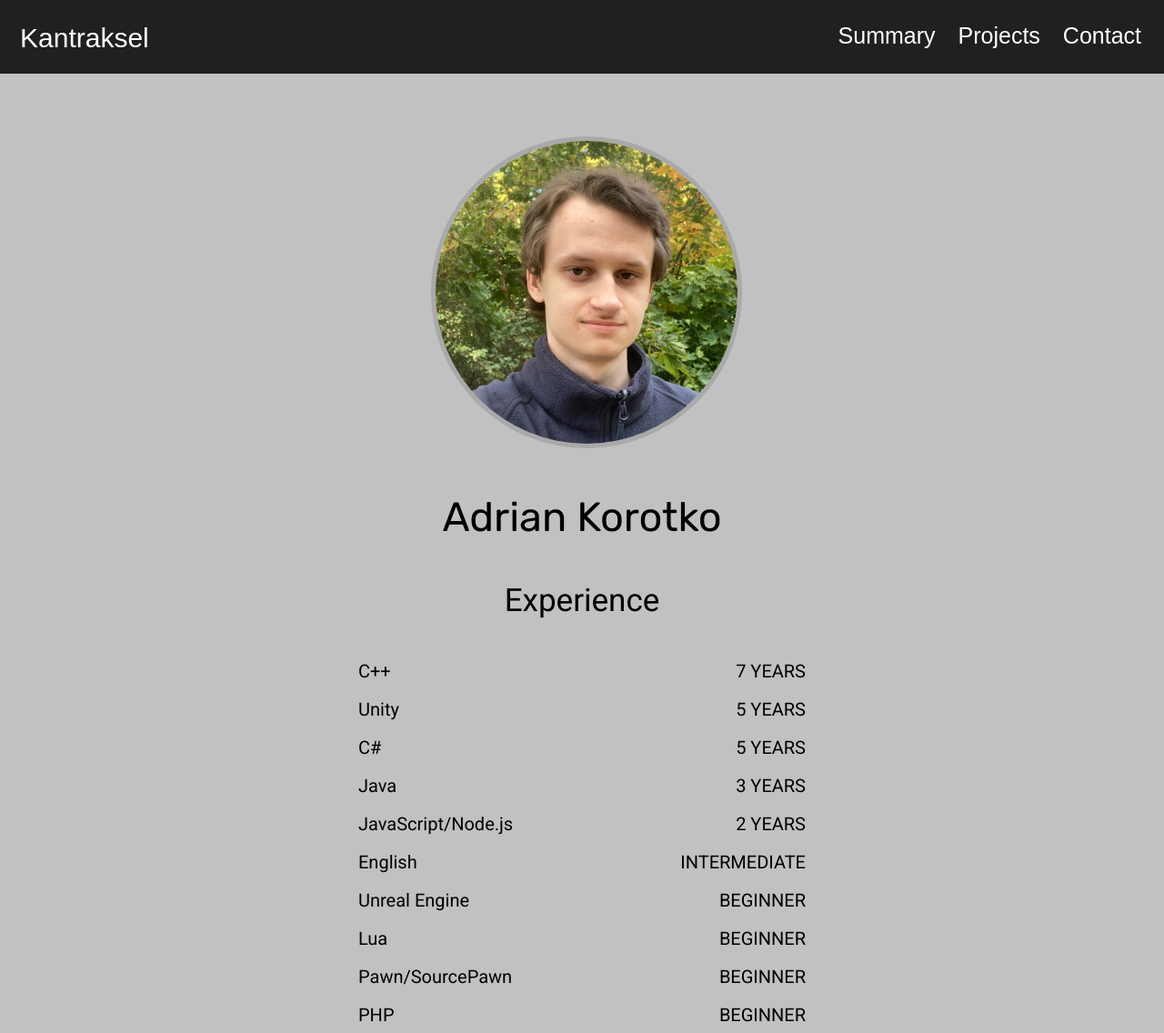
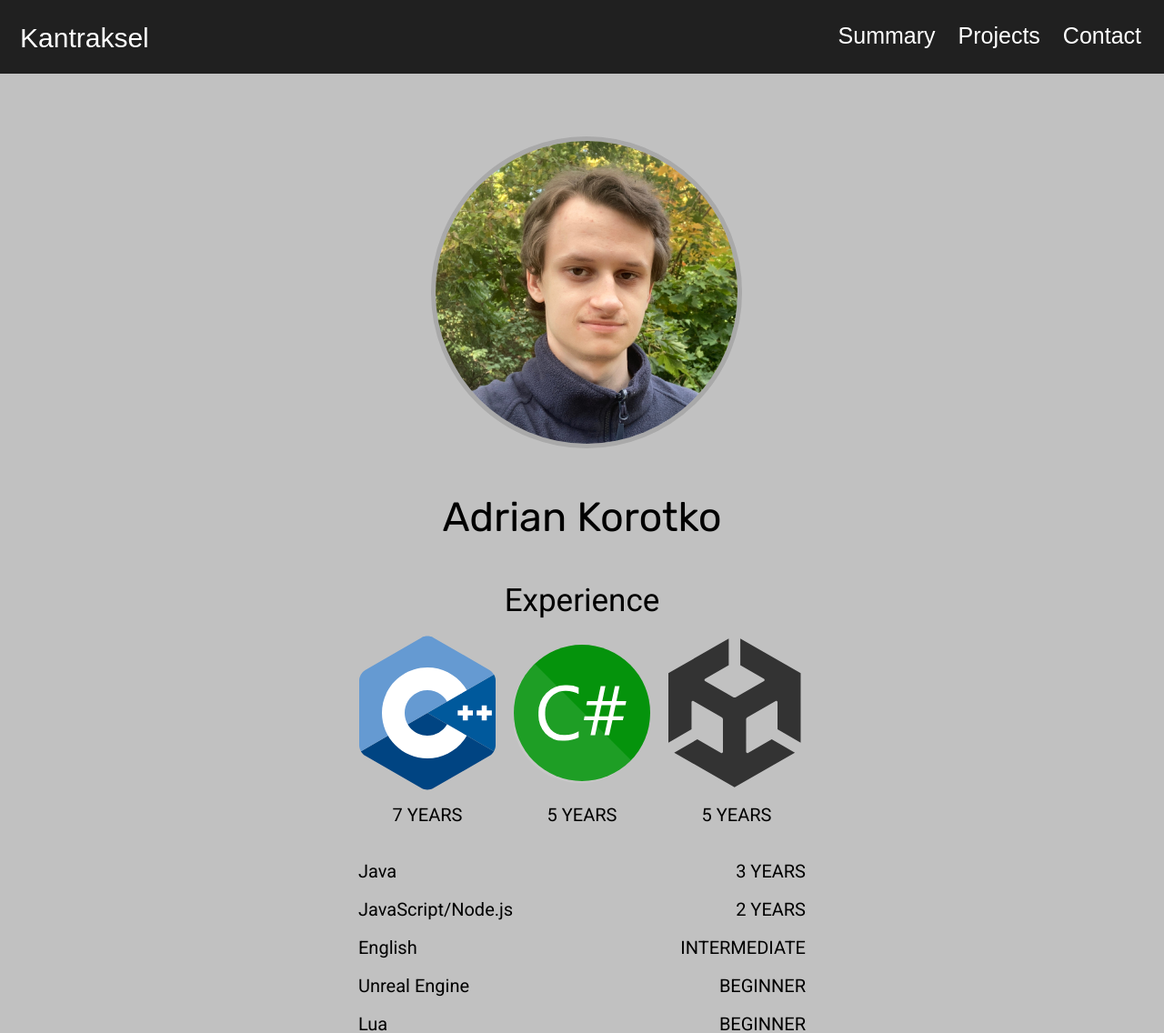
Before and after one commit to kantraksel/kantraksel.github.io, a plain HTML site: page portfolio/index.html in a window 1280 px wide. Shown: the top 1136 px of the page at 91% size. Drawn offline with Linux system fonts and the light colour scheme.

Commit message:
Remade most important experience

```diff
--- a/portfolio/index.html
+++ b/portfolio/index.html
@@ -22,19 +22,21 @@
 			<img src="assets/profile.jpg" class="profile">
 			<p class="title">Adrian Korotko</p>
 			<p class="header">Experience</p>
+			<div class="topinfo">
+				<div>
+					<img src="assets/ISO_C++_Logo.svg" width="150px" height="170px">
+					<div class="details">7 YEARS</div>
+				</div>
+				<div>
+					<img src="assets/C_Sharp_wordmark.svg" width="150px" height="170px">
+					<div class="details">5 YEARS</div>
+				</div>
+				<div>
+					<img src="assets/Unity_cube.svg" width="150px" height="170px">
+					<div class="details">5 YEARS</div>
+				</div>
+			</div>
 			<table class="infotable">
-				<tr>
-					<td class="left">C++</td>
-					<td class="right">7 YEARS</td>
-				</tr>
-				<tr>
-					<td class="left">Unity</td>
-					<td class="right">5 YEARS</td>
-				</tr>
-				<tr>
-					<td class="left">C#</td>
-					<td class="right">5 YEARS</td>
-				</tr>
 				<tr>
 					<td class="left">Java</td>
 					<td class="right">3 YEARS</td>
--- a/portfolio/style.css
+++ b/portfolio/style.css
@@ -67,6 +67,11 @@ body
 	border-style: solid;
 	border-color: darkgray;
 	border-width: 5px;
+}
+
+#aboutme .header
+{
+	margin-bottom: 0;
 }
 
 #projects
@@ -176,3 +181,33 @@ a.link:hover
 {
 	text-align: right;
 }
+
+.topinfo
+{
+	width: 40%;
+	margin-left: auto;
+	margin-right: auto;
+
+	font-size: 20px;
+	padding: 8px;
+
+	display: flex;
+	flex-direction: row;
+	justify-content: center;
+}
+
+.topinfo div
+{
+	margin: 10px;
+}
+
+.topinfo .logo
+{
+	width: 150px;
+	height: 170px;
+}
+
+.topinfo .details
+{
+	text-align: center;
+}
```
Also changed, not shown: portfolio/assets/C_Sharp_wordmark.svg (added), portfolio/assets/ISO_C++_Logo.svg (added), portfolio/assets/Unity_cube.svg (added).
